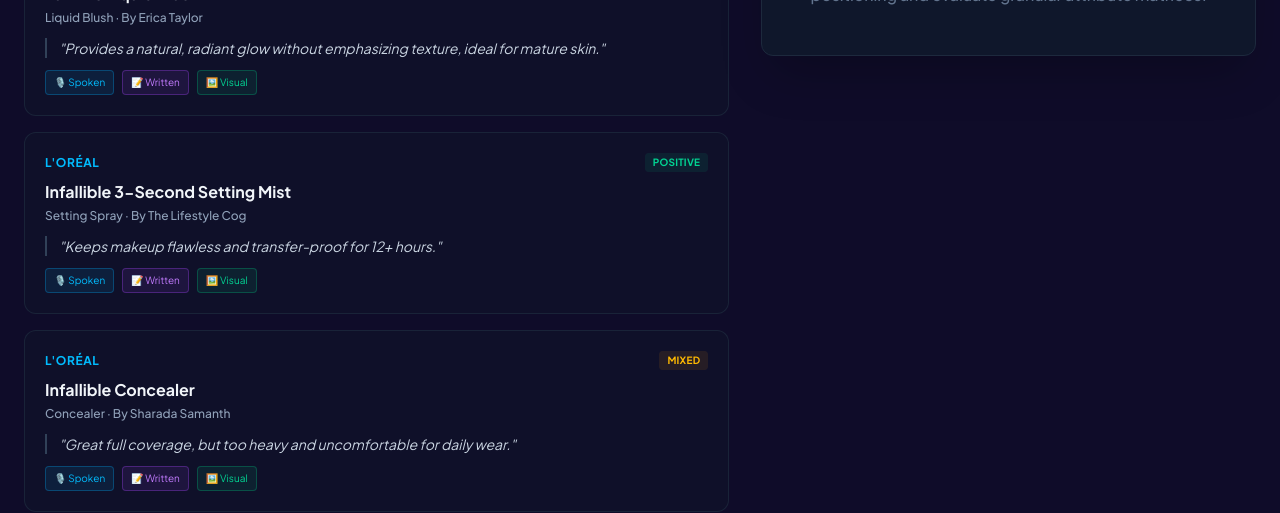
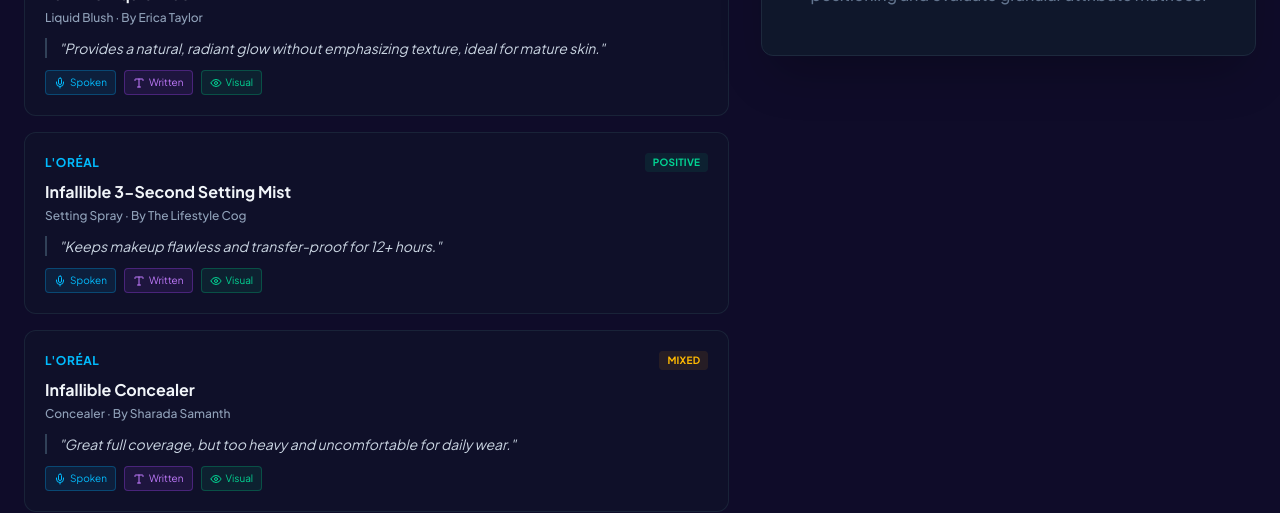
Before and after one commit to svantulder/BID, a Next.js app: page /feed in a window 1280 px wide. Shown: the part 321-834 px from the top of the page. Built offline with nearby package versions, Linux system fonts and the light colour scheme.

Commit message:
Update page.tsx

```diff
--- a/app/feed/page.tsx
+++ b/app/feed/page.tsx
@@ -1,6 +1,7 @@
 'use client';
 
 import { useState, useMemo } from 'react';
+import { Mic, Type, Eye } from 'lucide-react';
 import entityData from '../../data/extracted_entities.json';
 
 interface AttributeScore {
@@ -213,14 +214,14 @@
                   </blockquote>
 
                   <div className="flex gap-2 mt-3">
-                    <span className={`px-2 py-1 rounded text-[10px] border ${insight.mentioned_in_audio ? 'border-sky-500/30 text-sky-400 bg-sky-500/10' : 'border-slate-800 text-slate-600'}`}>
-                      🎙️ Spoken
+                    <span className={`flex items-center gap-1 px-2 py-1 rounded text-[10px] border ${insight.mentioned_in_audio ? 'border-sky-500/30 text-sky-400 bg-sky-500/10' : 'border-slate-800 text-slate-600'}`}>
+                      <Mic size={12} /> Spoken
                     </span>
-                    <span className={`px-2 py-1 rounded text-[10px] border ${insight.mentioned_in_caption ? 'border-purple-500/30 text-purple-400 bg-purple-500/10' : 'border-slate-800 text-slate-600'}`}>
-                      📝 Written
+                    <span className={`flex items-center gap-1 px-2 py-1 rounded text-[10px] border ${insight.mentioned_in_caption ? 'border-purple-500/30 text-purple-400 bg-purple-500/10' : 'border-slate-800 text-slate-600'}`}>
+                      <Type size={12} /> Written
                     </span>
-                    <span className={`px-2 py-1 rounded text-[10px] border ${insight.shown_visually ? 'border-emerald-500/30 text-emerald-400 bg-emerald-500/10' : 'border-slate-800 text-slate-600'}`}>
-                      🖼️ Visual
+                    <span className={`flex items-center gap-1 px-2 py-1 rounded text-[10px] border ${insight.shown_visually ? 'border-emerald-500/30 text-emerald-400 bg-emerald-500/10' : 'border-slate-800 text-slate-600'}`}>
+                      <Eye size={12} /> Visual
                     </span>
                   </div>
                 </div>
@@ -229,14 +230,15 @@
           )}
         </div>
 
-        {/* Right Inspection Panel - Pinned and Internally Scrollable */}
+        {/* Right Inspection Panel */}
         <div className="lg:col-span-5 sticky top-24 self-start max-h-[calc(100vh-6rem)] overflow-y-auto custom-scrollbar bg-slate-900 border border-slate-800 rounded-xl shadow-2xl">
           {activeInsight ? (
             <div>
               <div className="aspect-[9/16] max-h-[420px] bg-black relative w-full flex items-center justify-center border-b border-slate-800">
+                {/* Audio Sync Fix: Removed &mute=1 so the stream perfectly syncs audio/video payload upon interaction */}
                 <iframe
                   className="w-full h-full absolute inset-0"
-                  src={`https://www.youtube.com/embed/${activeInsight.video_id}?start=${activeTimestamp}&autoplay=1&mute=1`}
+                  src={`https://www.youtube.com/embed/${activeInsight.video_id}?start=${activeTimestamp}&autoplay=1`}
                   title="Video Player Context"
                   allow="accelerometer; autoplay; clipboard-write; encrypted-media; gyroscope; picture-in-picture"
                   allowFullScreen
```
